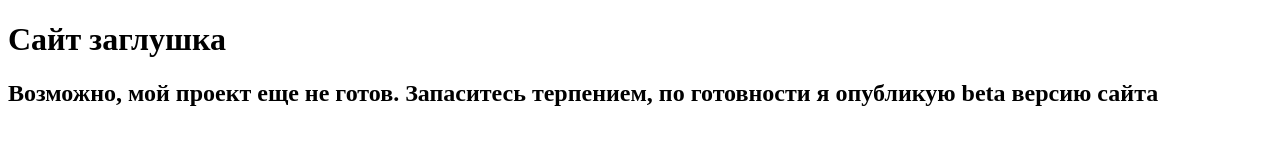
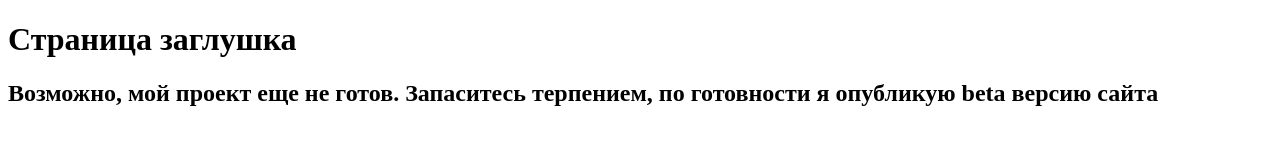
Before and after one commit to Mazhiv/cybersecurity-lessons, a plain HTML site: page index.html in a window 1280 px wide. Drawn offline with Linux system fonts and the light colour scheme.

Commit message:
Update index.html

```diff
--- a/index.html
+++ b/index.html
@@ -6,7 +6,7 @@
     <title>Сybersecurity lessons</title>
 </head>
 <body>
-    <h1>Сайт заглушка</h1>
+    <h1>Страница заглушка</h1>
     <h2>Возможно, мой проект еще не готов. Запаситесь терпением, по готовности я опубликую beta версию сайта</h2>
 </body>
 </html>
```
